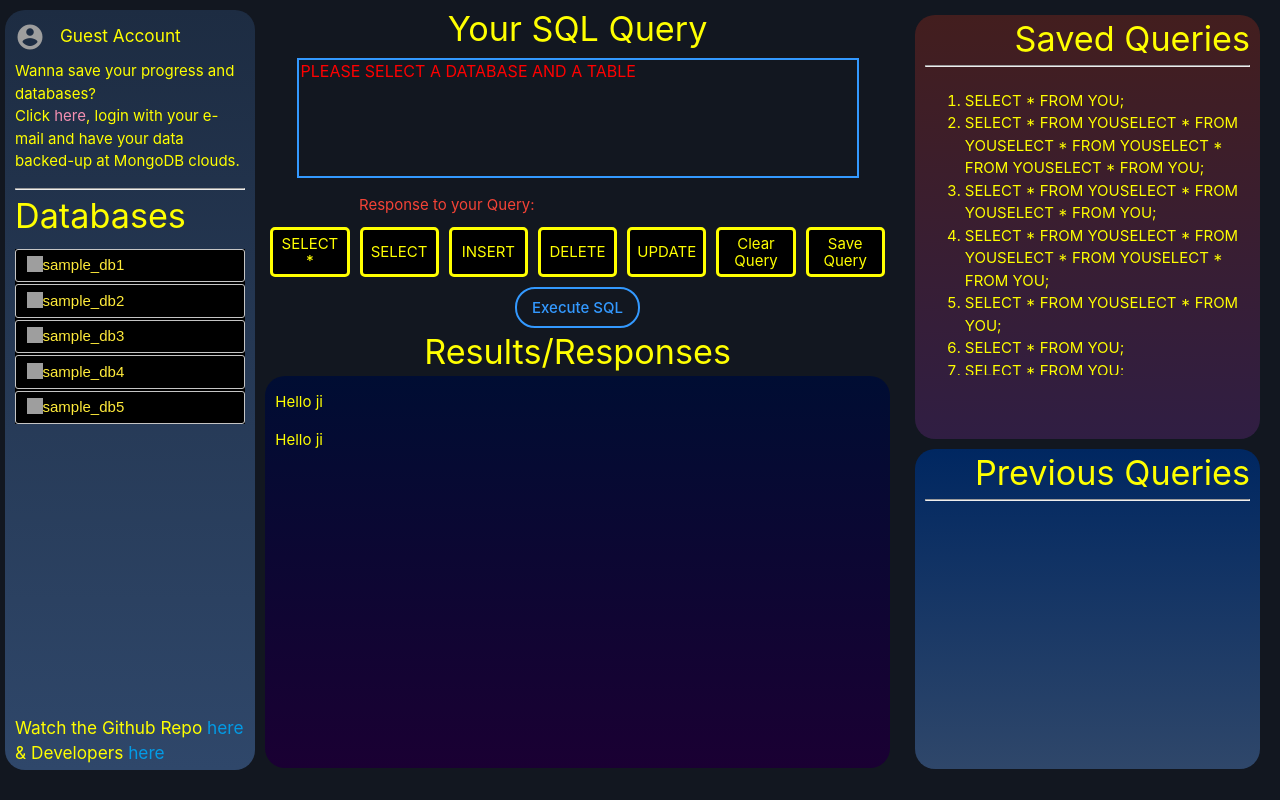
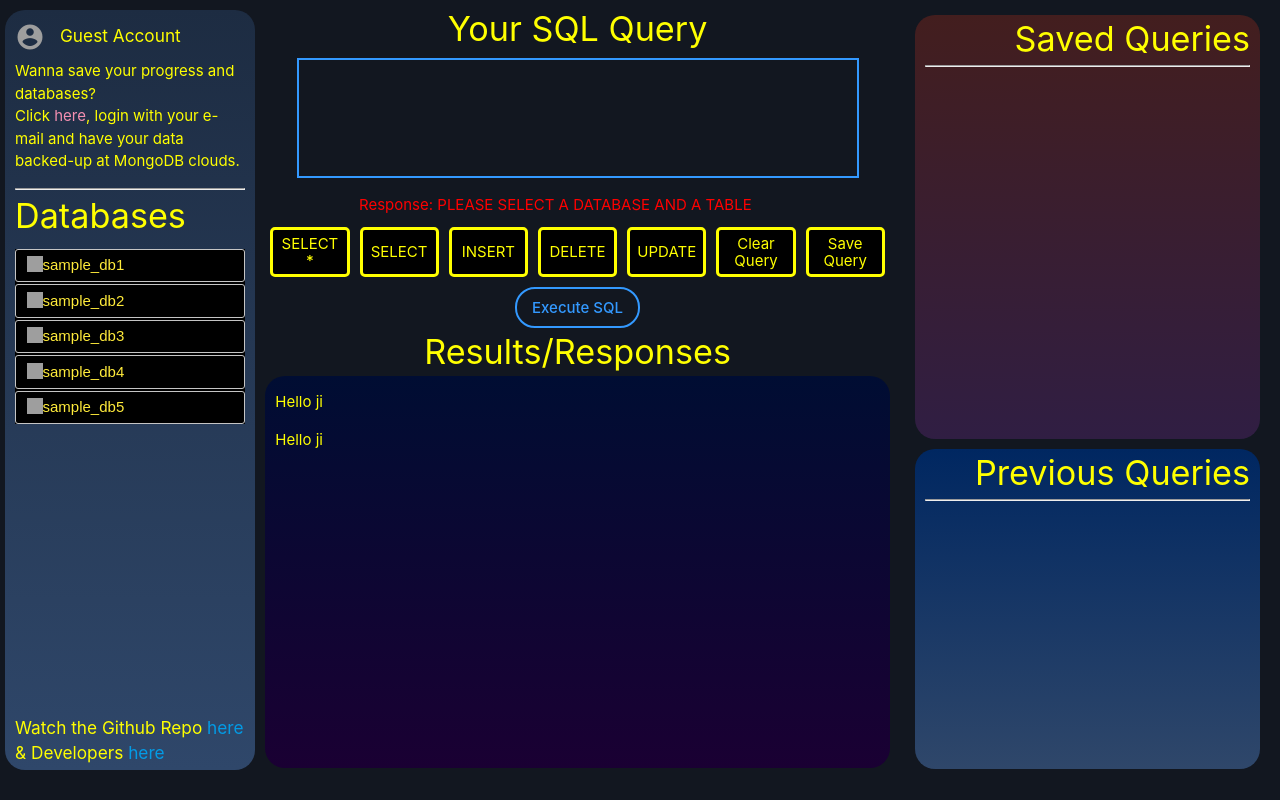
Before and after one commit to muskemteers/OurSQL, a plain HTML site: page index.html in a window 1280 px wide. Both pictures are taken after a click on the button "SELECT *". Drawn offline with nearby package versions, Linux system fonts and the light colour scheme; grey boxes are pictures that could not be loaded.

Commit message:
all buttons validated, save query added

```diff
--- a/index.html
+++ b/index.html
@@ -89,23 +89,7 @@
                 <h4 class="right-align" style="padding: 0px; margin: 0px;">Saved Queries</h4>
                 <hr>
                 <div id="saved-query-div">
-                    <ol>
-                        <li>SELECT * FROM YOU;</li>
-                        <li>SELECT * FROM YOUSELECT * FROM YOUSELECT * FROM YOUSELECT * FROM YOUSELECT * FROM YOU;</li>
-                        <li>SELECT * FROM YOUSELECT * FROM YOUSELECT * FROM YOU;</li>
-                        <li>SELECT * FROM YOUSELECT * FROM YOUSELECT * FROM YOUSELECT * FROM YOU;</li>
-                        <li>SELECT * FROM YOUSELECT * FROM YOU;</li>
-                        <li>SELECT * FROM YOU;</li>
-                        <li>SELECT * FROM YOU;</li>
-                        <li>SELECT * FROM YOU;</li>
-                        <li>SELECT * FROM YOU;</li>
-                        <li>SELECT * FROM YOU;</li>
-                        <li>SELECT * FROM YOU;</li>
-                        <li>SELECT * FROM YOU;</li>
-                        <li>SELECT * FROM YOU;</li>
-                        <li>SELECT * FROM YOU;</li>
-                        <li>SELECT * FROM YOU;</li>
-                    </ol>
+                    <ol id="save-ol"></ol>
                 </div>
             </div>
             <div id="history-queries">
--- a/js/index.js
+++ b/js/index.js
@@ -15,7 +15,11 @@ $(document).ready(function() {
     });
     $('.databases').click(function() {
         console.log($(this)[0].innerText);
-        dbase = $(this)[0].innerText;
+        tabal = "";
+        if ($("#accordion").accordion('option', 'active') !== false)
+            dbase = $(this)[0].innerText;
+        else
+            dbase = "";
     });
 
     function checkQueryText() {
@@ -46,26 +50,37 @@ $(document).ready(function() {
     }
 
     function addToHistory() {
-        const text = $("#query-text").val();
+        var text = $("#query-text").val();
         $("#history-ol").prepend(`<li>${text}</li>`);
         const lengthOL = $("#history-ol").children().length;
         if (lengthOL > 10) {
             $('#history-ol li:last-child').remove();
         }
     }
+    $("#auto-save").click(save_query);
+
+    function save_query() {
+        var text = $("#query-text").val();
+        $("#save-ol").append(`<li>${text}</li>`);
+    }
 
     $("#auto-clear").click(function() {
         $("#query-text").val("");
     });
 
-    $("#auto-select-all").click(function() {
+    $(".sub-auto-queries").click(validate_selection);
+
+    function validate_selection() {
         if (dbase == "" && tabal == "") {
-            $("#query-text").text("PLEASE SELECT A DATABASE AND A TABLE");
-            $("#query-text").css('color', 'red');
+            $("#query-error").text("Response: PLEASE SELECT A DATABASE AND A TABLE");
+            $("#query-error").css('color', 'red');
         } else if (tabal == "") {
-            $("#query-text").text("PLEASE SELECT A TABLE");
-            $("#query-text").css('color', 'red');
+            $("#query-error").text("Response: PLEASE SELECT A TABLE");
+            $("#query-error").css('color', 'red');
+        } else {
+            $("#query-error").text("Response: All good till now");
+            $("#query-error").css('color', 'green');
         }
-    });
+    }
 
 });
```
